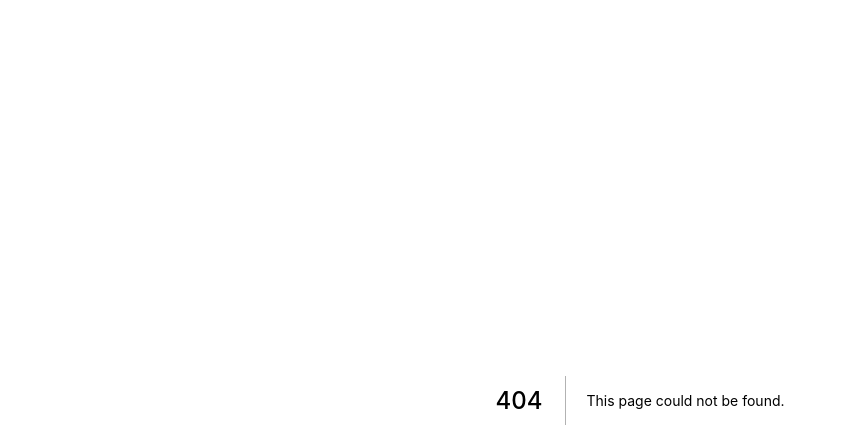
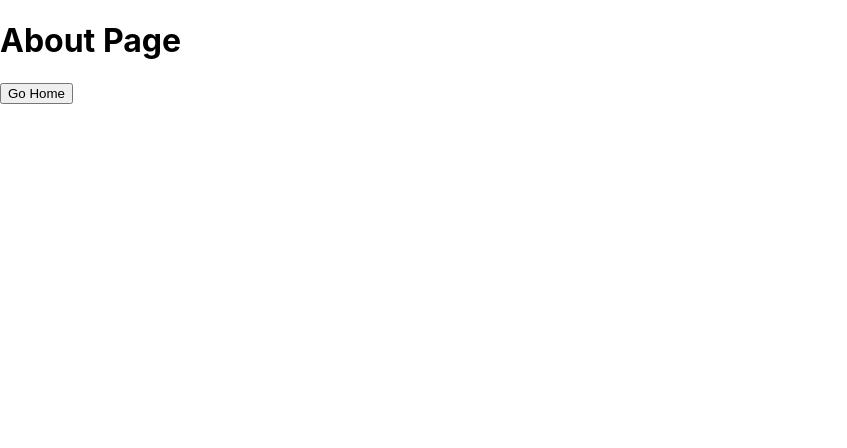
Before and after one commit to mikohan/first-next, a Next.js app: page /about in a window 1280 px wide. Before the commit this address had no page. Shown: the top 448 px of the page, without its empty margins (0-847 px from the left). Built offline with nearby package versions, Linux system fonts and the light colour scheme.

Commit message:
About page

```diff
--- /dev/null
+++ b/pages/about/index.js
@@ -0,0 +1,12 @@
+import Link from 'next/link';
+
+export default function About() {
+  return (
+    <div>
+      <h1>About Page</h1>
+      <Link href="/">
+        <button>Go Home</button>
+      </Link>
+    </div>
+  );
+}
--- a/pages/index.js
+++ b/pages/index.js
@@ -1,10 +1,12 @@
 import Head from 'next/head';
+import Link from 'next/link';
 import styles from '../styles/Home.module.css';
 
 export default function Home() {
   return (
     <div>
       <h1>First Next application Change</h1>
+      <Link href="/about">About</Link>
     </div>
   );
 }
```
